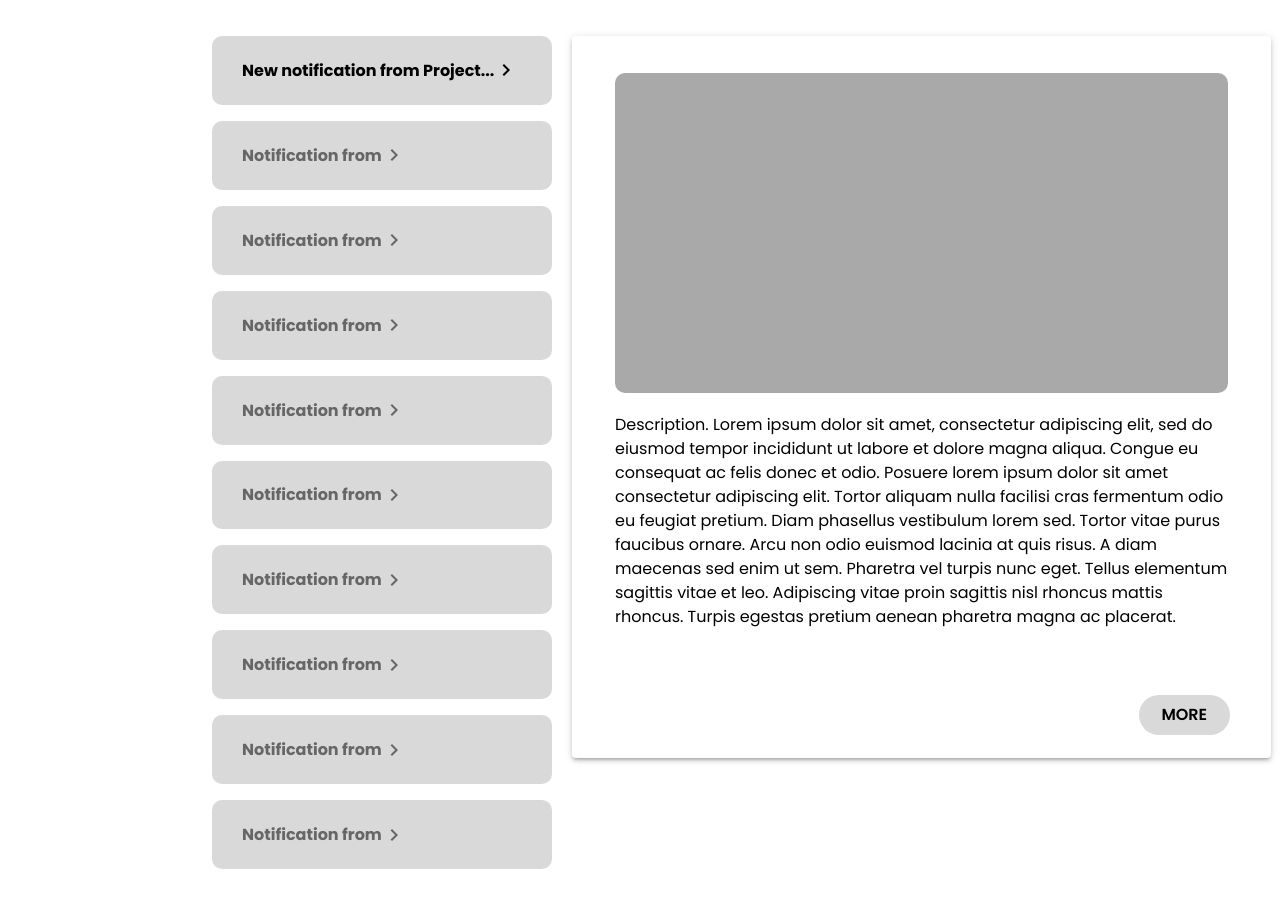
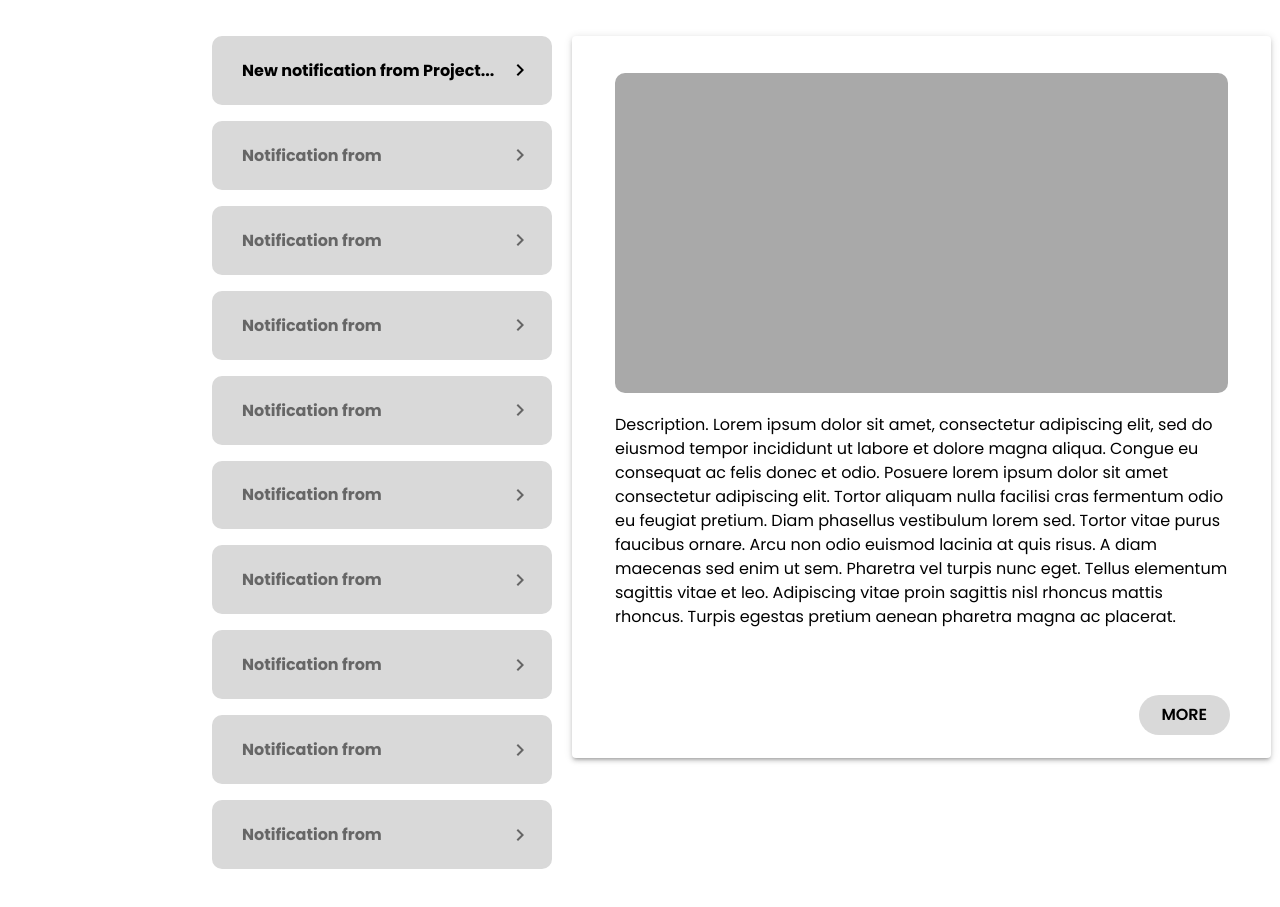
Before and after one commit to sandeep-bh-dev/Coquest-WebApp, a React (Create React App) app in the folder frontend/: page /notifications in a window 1280 px wide. Shown: the part 227-1134 px from the top of the page. Built offline with nearby package versions, Linux system fonts and the light colour scheme.

Commit message:
fixed the arrow bug

```diff
--- a/frontend/src/pages/Notifications/Notifications.tsx
+++ b/frontend/src/pages/Notifications/Notifications.tsx
@@ -29,6 +29,9 @@ function Notifications() {
 		fontWeight: 600,
 		lineHeight: 24,
 	});
+	const StyledArrowIcon = styled(KeyboardArrowRightIcon)({
+		marginRight: 20,
+	});
 
 	return (
 		<div>
@@ -40,43 +43,43 @@ function Notifications() {
 				<div className="notifications-container-left">
 					<div className="display-new-notifications-title">
 						New notification from Project...
-						<KeyboardArrowRightIcon />
+						<StyledArrowIcon />
 					</div>
 					<div className="display-notifications-title">
 						Notification from
-						<KeyboardArrowRightIcon />
+						<StyledArrowIcon />
 					</div>
 					<div className="display-notifications-title">
 						Notification from
-						<KeyboardArrowRightIcon />
+						<StyledArrowIcon />
 					</div>
 					<div className="display-notifications-title">
 						Notification from
-						<KeyboardArrowRightIcon />
+						<StyledArrowIcon />
 					</div>
 					<div className="display-notifications-title">
 						Notification from
-						<KeyboardArrowRightIcon />
+						<StyledArrowIcon />
 					</div>
 					<div className="display-notifications-title">
 						Notification from
-						<KeyboardArrowRightIcon />
+						<StyledArrowIcon />
 					</div>
 					<div className="display-notifications-title">
 						Notification from
-						<KeyboardArrowRightIcon />
+						<StyledArrowIcon />
 					</div>
 					<div className="display-notifications-title">
 						Notification from
-						<KeyboardArrowRightIcon />
+						<StyledArrowIcon />
 					</div>
 					<div className="display-notifications-title">
 						Notification from
-						<KeyboardArrowRightIcon />
+						<StyledArrowIcon />
 					</div>
 					<div className="display-notifications-title">
 						Notification from
-						<KeyboardArrowRightIcon />
+						<StyledArrowIcon />
 					</div>
 				</div>
 				<StyledBox className="notifications-container-right">
--- a/frontend/src/pages/Notifications/style.css
+++ b/frontend/src/pages/Notifications/style.css
@@ -54,8 +54,10 @@
 	border-radius: 10px;
 	display: flex;
 	align-items: center;
+	justify-content: space-between;
 	text-align: left;
 	text-indent: 30px;
+	margin-right: 20px;
 	/* font */
 	font-family: "Poppins";
 	font-weight: 700;
@@ -67,6 +69,7 @@
 	height: 69px;
 	display: flex;
 	align-items: center;
+	justify-content: space-between;
 	text-align: left;
 	text-indent: 30px;
 	border-radius: 10px;
```
